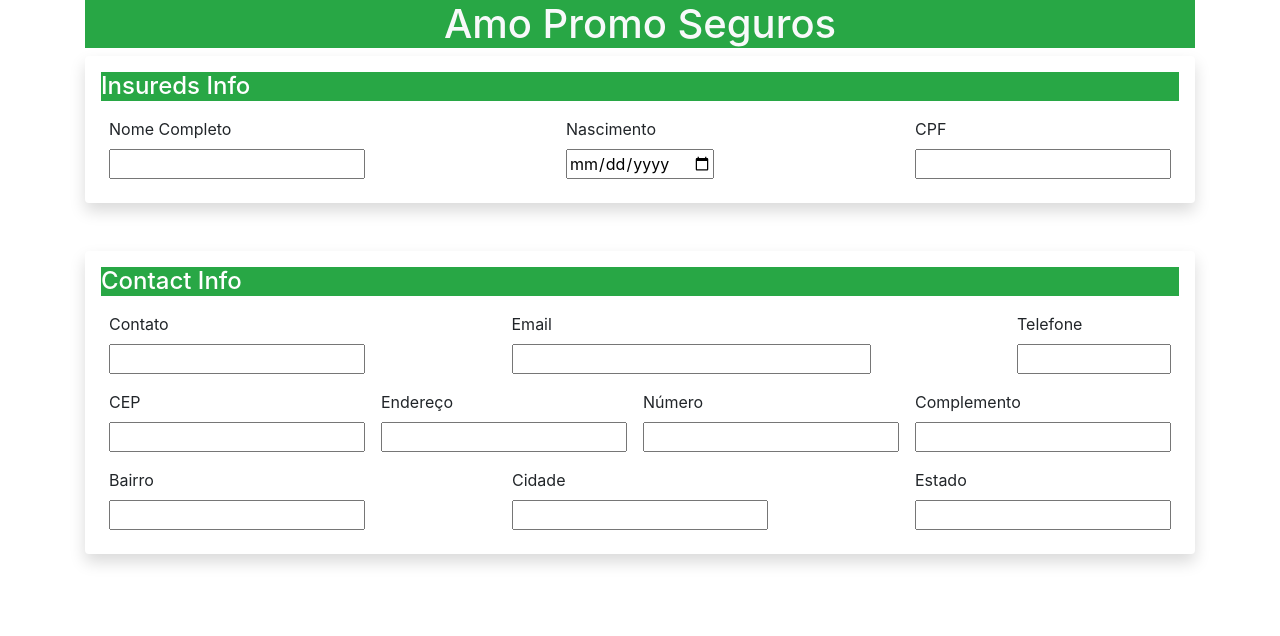
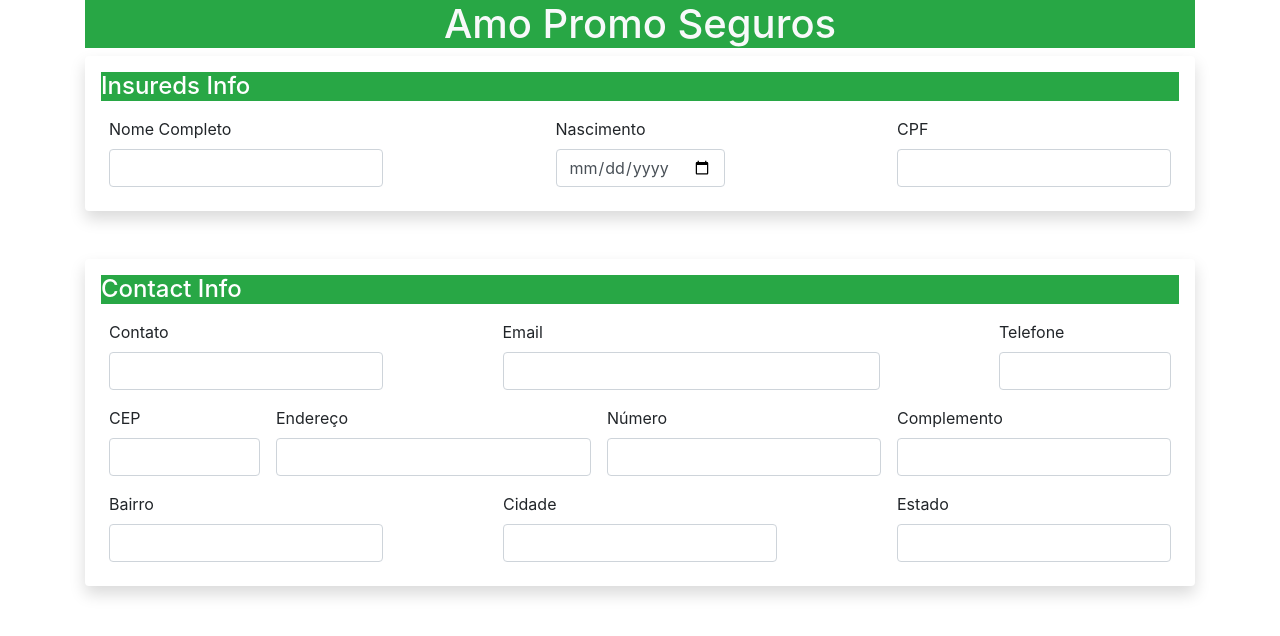
Before and after one commit to LayssonOL/assist-trip-api-client, a React app: page / in a window 1280 px wide. Shown: the top 636 px of the page. Built offline with nearby package versions, Linux system fonts and the light colour scheme; no server answers.

Commit message:
Fixes to the user data form layout and styles

```diff
--- a/src/components/initialPage.tsx
+++ b/src/components/initialPage.tsx
@@ -177,7 +177,7 @@
 };
 
 const mapStateToProps = (state: any) => {
-  console.log("STATE Init");
+  console.log("STATE InitialPage");
   console.log(state);
   return {
     dests: state.dests,
--- a/src/components/userDataForm.tsx
+++ b/src/components/userDataForm.tsx
@@ -6,28 +6,40 @@
 import * as quotsActions from "../actions/quotationActions";
 import * as purchActions from "../actions/purchaseActions";
 
-const UserDataForm = (props: any) => {
-  return (
-    <div className="d-flex flex-column">
-      <div className="shadow p-3 mb-5 bg-white rounded">
-        <h4 className="bg-success text-white">Insureds Info</h4>
-        <Secureds />
-      </div>
-      <div className="shadow p-3 mb-5 bg-white rounded">
-        <h4 className="bg-success text-white">Contact Info</h4>
-        <Contact />
-      </div>
-    </div>
-  );
+class UserDataForm extends React.Component {
+  constructor(props: any) {
+    super(props);
+    this.state = {
+      contact: {
+        name: "",
+        email: "",
+        phone: ""
+      },
+      address: {
+        address: "",
+        cep: "",
+        city: "",
+        state: ""
+      },
+      insureds: [
+        {
+          external_id: -1,
+          first_name: "",
+          last_name: "",
+          date_of_birth: "",
+          cpf: ""
+        }
+      ]
     };
+  }
 
-const Secureds = () => {
+  Secureds = () => {
     return (
       <div className="d-flex flex-row justify-content-between">
         <div className="p-2 d-flex flex-column">
           <label className="align-self-start"> Nome Completo </label>
           <input
-          className="align-self-end"
+            className="align-self-end form-control"
             type="text"
             name="name-secured"
             id="name-secured"
@@ -36,7 +48,7 @@
         <div className="p-2 d-flex flex-column">
           <label className="align-self-start"> Nascimento </label>
           <input
-          className="align-self-end"
+            className="align-self-end form-control"
             type="date"
             name="birth-secured"
             id="birth-secured"
@@ -45,7 +57,7 @@
         <div className="p-2 d-flex flex-column">
           <label className="align-self-start"> CPF </label>
           <input
-          className="align-self-end"
+            className="align-self-end form-control"
             type="text"
             name="cpf-secured"
             id="nome-secured"
@@ -55,14 +67,14 @@
     );
   };
 
-const Contact = () => {
+  Contact = () => {
     return (
       <div className="d-flex flex-column justify-content-center">
         <div className="d-flex flex-row justify-content-between">
           <div className="p-2 d-flex flex-column">
             <label className="align-self-start"> Contato </label>
             <input
-            className="align-self-end"
+              className="align-self-end form-control"
               type="text"
               name="contact-name"
               id="contact-name"
@@ -71,7 +83,7 @@
           <div className="p-2 d-flex flex-column">
             <label className="align-self-start"> Email </label>
             <input
-            className="align-self-end"
+              className="align-self-end form-control"
               type="email"
               pattern=".+@*.com.*"
               size={30}
@@ -83,7 +95,7 @@
           <div className="p-2 d-flex flex-column">
             <label className="align-self-start"> Telefone </label>
             <input
-            className="align-self-end"
+              className="align-self-end form-control"
               type="tel"
               size={10}
               pattern="([0-9]{2})9[0-9]{4}-[0-9]{4}"
@@ -92,12 +104,20 @@
             />
           </div>
         </div>
+        <this.Address />
+      </div>
+    );
+  };
+
+  Address = () => {
+    return (
+      <div className="d-flex flex-column justify-content-center">
         <div className="d-flex flex-row justify-content-between">
           <div className="p-2 d-flex flex-column flex-shrink">
             <label className="align-self-start flex-fill"> CEP </label>
             <input
-            className="align-self-end flex-fill"
-            type="number"
+              className="align-self-end flex-fill form-control"
+              type="text"
               pattern="[0-9]{2}.[0-9]{3}-[0-9]{3}"
               size={8}
               name="cep"
@@ -107,7 +127,7 @@
           <div className="p-2 d-flex flex-column flex-grow-1">
             <label className="align-self-start"> Endereço </label>
             <input
-            className="align-self-end w-100"
+              className="align-self-end w-100 form-control"
               type="text"
               maxLength={40}
               name="add"
@@ -117,7 +137,7 @@
           <div className="p-2 d-flex flex-column flex-shrink-1">
             <label className="align-self-start"> Número </label>
             <input
-            className="align-self-end"
+              className="align-self-end form-control"
               type="text"
               pattern="[0-9]{4}"
               maxLength={4}
@@ -128,7 +148,7 @@
           <div className="p-2 d-flex flex-column flex-shrink-1">
             <label className="align-self-start"> Complemento </label>
             <input
-            className="align-self-end"
+              className="align-self-end form-control"
               type="text"
               maxLength={30}
               name="comp"
@@ -140,7 +160,7 @@
           <div className="p-2 d-flex flex-column">
             <label className="align-self-start"> Bairro </label>
             <input
-            className="align-self-end"
+              className="align-self-end form-control"
               type="text"
               maxLength={30}
               name="neighb"
@@ -150,7 +170,7 @@
           <div className="p-2 d-flex flex-column">
             <label className="align-self-start"> Cidade </label>
             <input
-            className="align-self-end"
+              className="align-self-end form-control"
               type="text"
               maxLength={30}
               name="city"
@@ -160,7 +180,7 @@
           <div className="p-2 d-flex flex-column">
             <label className="align-self-start"> Estado </label>
             <input
-            className="align-self-end"
+              className="align-self-end form-control"
               type="text"
               maxLength={30}
               name="state"
@@ -172,8 +192,24 @@
     );
   };
 
+  render() {
+    return (
+      <div className="d-flex flex-column">
+        <div className="shadow p-3 mb-5 bg-white rounded">
+          <h4 className="bg-success text-white">Insureds Info</h4>
+          <this.Secureds />
+        </div>
+        <div className="shadow p-3 mb-5 bg-white rounded">
+          <h4 className="bg-success text-white">Contact Info</h4>
+          <this.Contact />
+        </div>
+      </div>
+    );
+  }
+}
+
 const mapStateToProps = (state: any) => {
-  console.log("STATE Init");
+  console.log("STATE UserDataForm");
   console.log(state);
   return {
     dests: state.dests,
```
Also changed, not shown: src/interfaces/purchaseParams.tsx (+20 -20 lines), src/interfaces/quotationParams.tsx (+4 -4 lines). Lines whose indentation alone changed are shown as unchanged.
